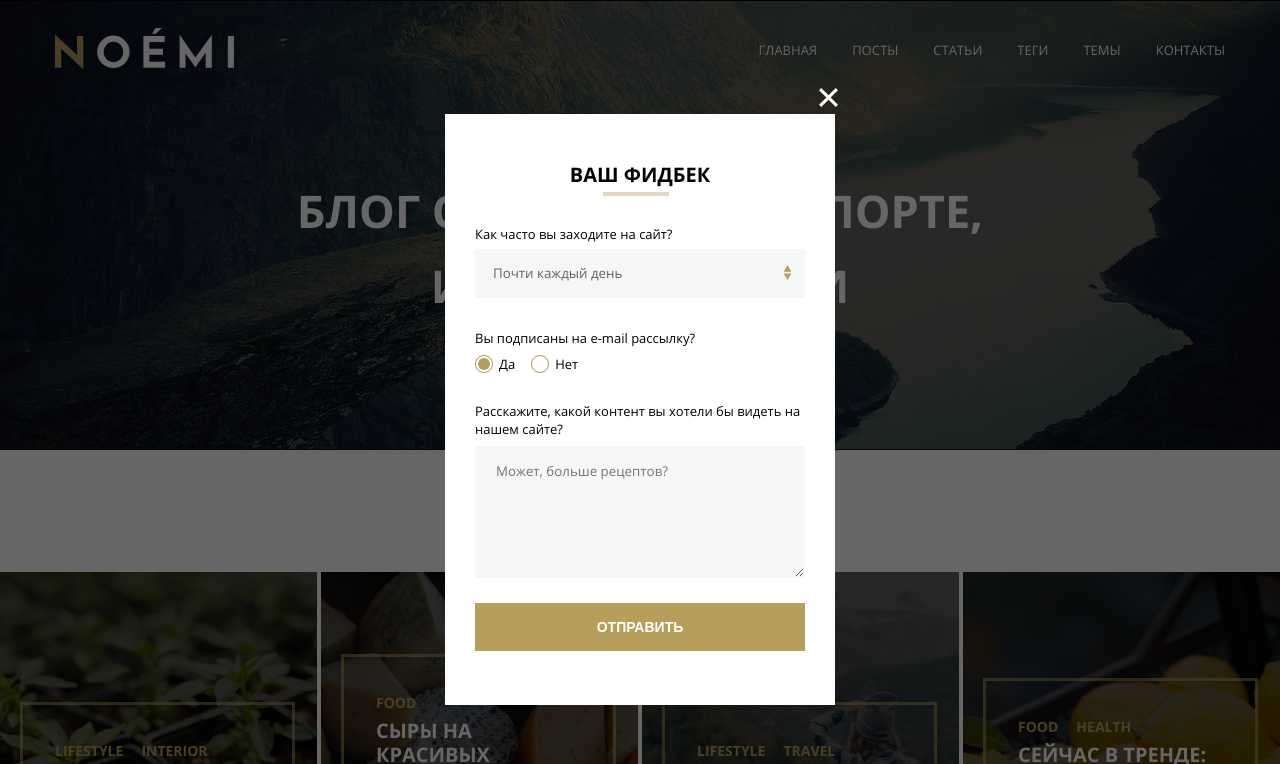
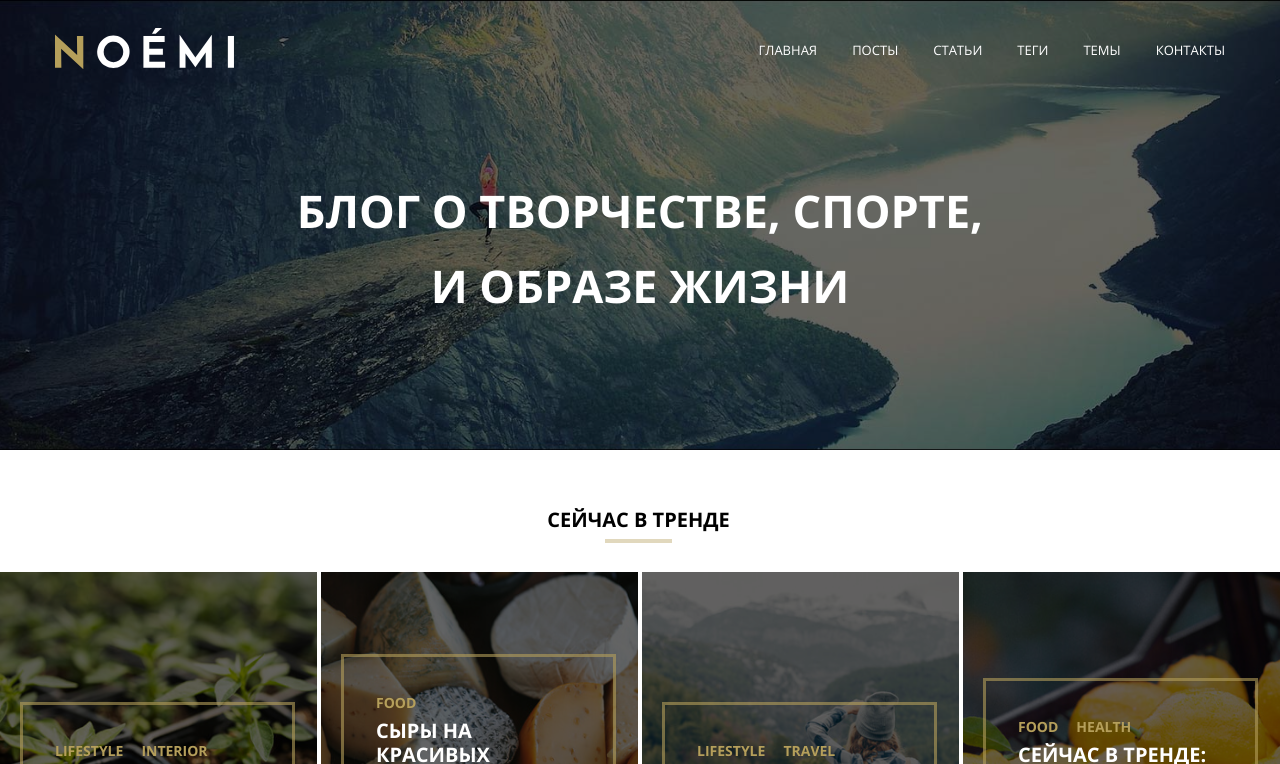
Before and after one commit to Vlad8820/NOEMI_MQ, a plain HTML site: page index.html in a window 1280 px wide. Shown: the top 764 px of the page. Drawn offline with Linux system fonts and the light colour scheme; files whose address does not match are found by name.

Commit message:
Add files via upload

```diff
--- a/index.html
+++ b/index.html
@@ -533,10 +533,11 @@
 		</div>
 	</footer>
 
-	<div class="popup">
+	<div class="popup _hidden">
 		<form action="#" class="popup-form">
-			<span class="visually-hidden">Закрыть форму</span>
-			<button class="popup-close" type="submit" title="Кнопка закрытия формы"></button>
+			<button class="popup-close" type="submit" title="Кнопка закрытия формы">
+				<span class="visually-hidden">Закрыть форму</span>
+			</button>
 			<h1 class="popup-title">Ваш фидбек</h1>
 			<div class="form-group-select">
 				<span class="popup-text">Как часто вы заходите на сайт?</span>
```
